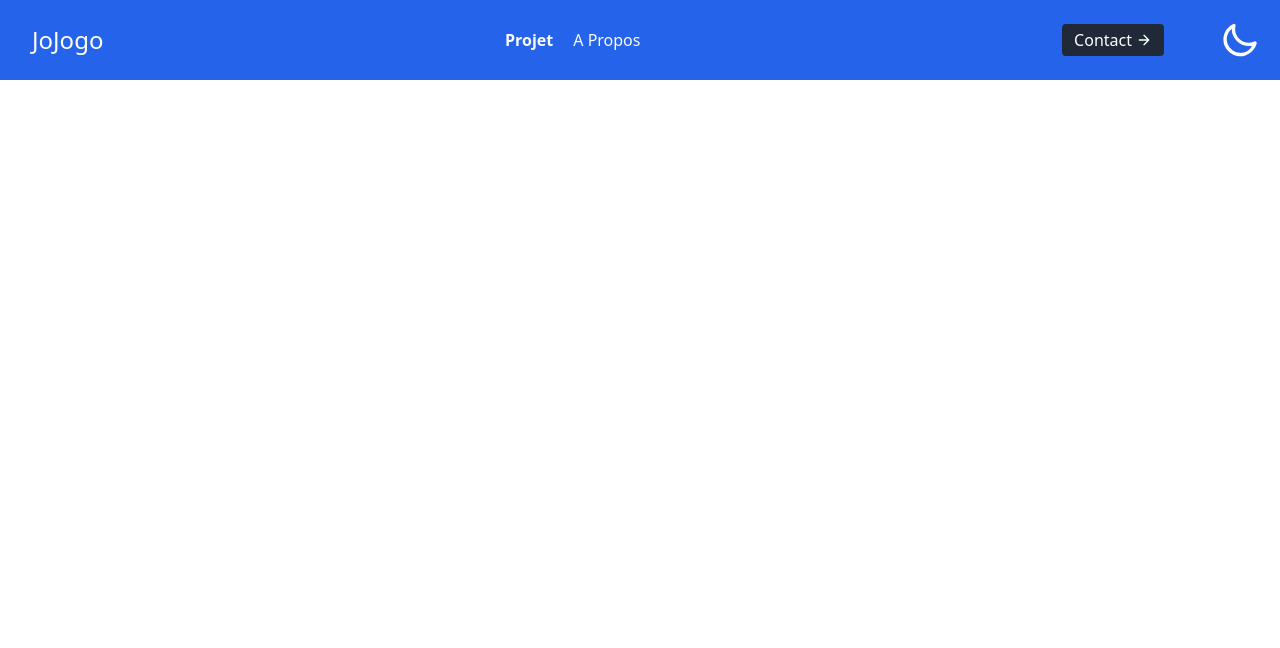
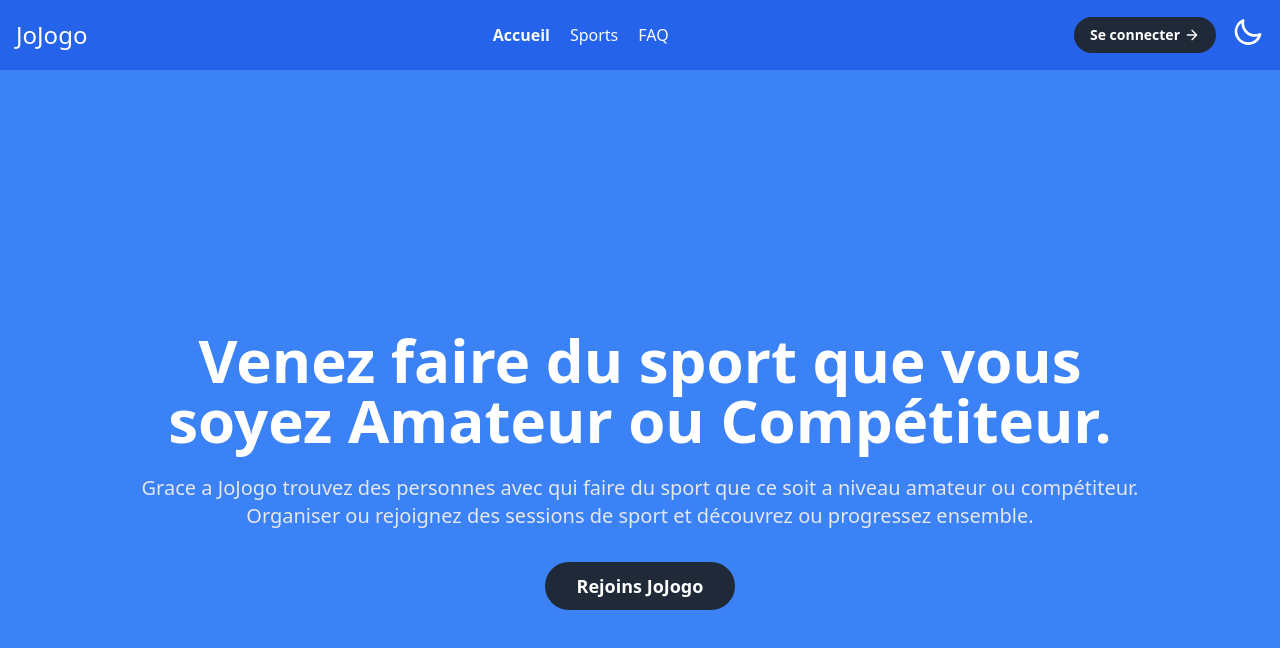
Before and after one commit to YacineBoukliff/ProjetJoJogo, a website: page ProjetJojogo/index.html in a window 1280 px wide. Drawn offline with nearby package versions, Linux system fonts and the light colour scheme.

Commit message:
Ajout du bouton connecter dans la navbar

```diff
--- a/ProjetJojogo/index.html
+++ b/ProjetJojogo/index.html
@@ -1,9 +1,9 @@
 <!DOCTYPE html>
-<html lang="fr" data-theme="light" >
+<html lang="fr" data-theme="light">
 <head>
   <meta charset="UTF-8" />
   <meta name="viewport" content="width=device-width, initial-scale=1.0" />
-  <title>Portfolio</title>
+  <title>JoJogo</title>
   <link href="https://cdn.jsdelivr.net/npm/daisyui@3.1.0/dist/full.css" rel="stylesheet" type="text/css" />
   <link href="https://unpkg.com/aos@2.3.1/dist/aos.css" rel="stylesheet">
   <script src="https://cdn.tailwindcss.com"></script>
@@ -12,47 +12,63 @@
 </head>
 <body>
 
+  <!-- NAVBAR -->
   <header class="text-gray-400 bg-blue-600 dark:bg-black dark:border-b sticky top-0 left-0 right-0 w-full z-50">
-    <div class="max-w-screen-xl mx-auto flex flex-wrap p-5 flex-col md:flex-row items-center">
-      <a href="index.html" class="flex title-font font-medium items-center text-white mb-4 md:mb-0">
-        <span class="ml-3 text-2xl">JoJogo</span>
+    <div class="max-w-screen-xl mx-auto p-4 flex items-center justify-between">
+      <a href="index.html" class="flex-shrink-0 flex items-center text-white">
+        <span class="text-2xl font-medium">JoJogo</span>
       </a>
-      <nav class="md:ml-auto md:mr-auto flex flex-wrap items-center text-base justify-center">
-        <a class="mr-5 text-slate-50 font-semibold hover:text-black dark:hover:text-sky-500 hover:cursor-pointer hidden md:inline-block">Projet</a>
-        <a class="mr-5 text-slate-50 font-medium hover:text-black dark:hover:text-sky-500 hover:cursor-pointer hidden md:inline-block">A Propos</a>
+
+      <nav class="hidden md:flex items-center space-x-5">
+        <a class="text-slate-50 font-semibold hover:text-black dark:hover:text-sky-500 hover:cursor-pointer">Accueil</a>
+        <a class="text-slate-50 font-medium hover:text-black dark:hover:text-sky-500 hover:cursor-pointer">Sports</a>
+        <a class="text-slate-50 font-medium hover:text-black dark:hover:text-sky-500 hover:cursor-pointer">FAQ</a>
       </nav>
-      <button class="items-center bg-gray-800 border-0 py-1 px-3 focus:outline-none hover:bg-gray-700 rounded text-base mt-4 md:mt-0 hidden md:inline-flex">
-        <a href="contact.html" class="text-white flex items-center">
-          Contact
+
+      <div class="flex items-center space-x-4">
+        <button class="bg-gray-800 hover:bg-gray-700 text-white font-bold py-2 px-4 rounded-full text-sm transition duration-300 ease-in-out transform hover:scale-105">
+          <a href="contact.html" class="flex items-center">
+            Se connecter
             <svg fill="none" stroke="currentColor" stroke-linecap="round" stroke-linejoin="round" stroke-width="2" class="w-4 h-4 ml-1" viewBox="0 0 24 24">
               <path d="M5 12h14M12 5l7 7-7 7"></path>
             </svg>
           </a>
         </button>
-      <div class="flex justify-end ml-4 md:ml-14 boutonDarkMode">
+
+        <div class="boutonDarkMode">
           <label class="swap swap-rotate">
             <input type="checkbox" class="theme-controller" value="dark" />
-          <svg class="swap-on fill-current w-10 h-10 text-yellow-400" xmlns="http://www.w3.org/2000/svg" viewBox="0 0 24 24">
+            <svg class="swap-on fill-current w-8 h-8 text-yellow-400" xmlns="http://www.w3.org/2000/svg" viewBox="0 0 24 24">
               <path d="M5.64,17l-.71.71a1,1,0,0,0,0,1.41,1,1,0,0,0,1.41,0l.71-.71A1,1,0,0,0,5.64,17ZM5,12a1,1,0,0,0-1-1H3a1,1,0,0,0,0,2H4A1,1,0,0,0,5,12Zm7-7a1,1,0,0,0,1-1V3a1,1,0,0,0-2,0V4A1,1,0,0,0,12,5ZM5.64,7.05a1,1,0,0,0,.7.29,1,1,0,0,0,.71-.29,1,1,0,0,0,0-1.41l-.71-.71A1,1,0,0,0,4.93,6.34Zm12,.29a1,1,0,0,0,.7-.29l.71-.71a1,1,0,1,0-1.41-1.41L17,5.64a1,1,0,0,0,0,1.41A1,1,0,0,0,17.66,7.34ZM21,11H20a1,1,0,0,0,0,2h1a1,1,0,0,0,0-2Zm-9,8a1,1,0,0,0-1,1v1a1,1,0,0,0,2,0V20A1,1,0,0,0,12,19ZM18.36,17A1,1,0,0,0,17,18.36l.71.71a1,1,0,0,0,1.41,0,1,1,0,0,0,0-1.41ZM12,6.5A5.5,5.5,0,1,0,17.5,12,5.51,5.51,0,0,0,12,6.5Zm0,9A3.5,3.5,0,1,1,15.5,12,3.5,3.5,0,0,1,12,15.5Z"/>
             </svg>
-          <svg class="swap-off fill-current w-10 h-10 text-white" xmlns="http://www.w3.org/2000/svg" viewBox="0 0 24 24">
+            <svg class="swap-off fill-current w-8 h-8 text-white" xmlns="http://www.w3.org/2000/svg" viewBox="0 0 24 24">
               <path d="M21.64,13a1,1,0,0,0-1.05-.14,8.05,8.05,0,0,1-3.37.73A8.15,8.15,0,0,1,9.08,5.49a8.59,8.59,0,0,1,.25-2A1,1,0,0,0,8,2.36,10.14,10.14,0,1,0,22,14.05,1,1,0,0,0,21.64,13Zm-9.5,6.69A8.14,8.14,0,0,1,7.08,5.22v.27A10.15,10.15,0,0,0,17.22,15.63a9.79,9.79,0,0,0,2.1-.22A8.11,8.11,0,0,1,12.14,19.73Z"/>
             </svg>
           </label>
         </div>
       </div>
+    </div>
   </header>
 
-  <!-- <div class="h-screen bg-gray-500 dark:bg-black">
-    <p class="text-red-700 text-3xl text-center">Test</p>
-  </div> -->
+  <!-- Section d'accueil -->
+  <div class="accueil min-h-screen bg-blue-500 dark:bg-black flex flex-col justify-center items-center p-4">
+    <div class="max-w-5xl mx-auto text-center">
+      <h1 class="text-white dark:text-white text-3xl sm:text-4xl md:text-5xl lg:text-6xl font-bold mb-6 leading-tight">
+        Venez faire du sport que vous soyez Amateur ou Compétiteur.
+      </h1>
 
+      <p class="text-gray-200 dark:text-gray-300 text-base sm:text-lg md:text-xl mb-8">
+        Grace a JoJogo trouvez des personnes avec qui faire du sport que ce soit a niveau amateur ou compétiteur. <br>
+        Organiser ou rejoignez des sessions de sport et découvrez ou progressez ensemble.
+      </p>
 
-
-
-
-
-
+      <div class="flex justify-center">
+        <button class="bg-gray-800 hover:bg-gray-700 text-white font-bold py-2.5 px-8 rounded-full text-lg transition duration-300 ease-in-out transform hover:scale-105 w-auto mx-auto">
+          Rejoins JoJogo
+        </button>
+      </div>
+    </div>
+  </div>
 
 </body>
 </html>
--- a/ProjetJojogo/script.js
+++ b/ProjetJojogo/script.js
@@ -4,6 +4,7 @@ tailwind.config = {
       extend: {
         backgroundColor: {
           dark: "black",
+
         },
 
       },
--- a/ProjetJojogo/tailwind.config.js
+++ b/ProjetJojogo/tailwind.config.js
@@ -1,18 +1,20 @@
 /** @type {import('tailwindcss').Config} */
-
 module.exports = {
   content: [
     './**/*.html',
   ],
   theme: {
-    extend: {},
+    extend: {
+      backgroundImage: {
+        radialgradient: 'radial-gradient(circle at 50% 92%, rgba(15, 20, 218, 1), rgba(193, 185, 186, 1))',
+      },
+    },
   },
   plugins: [
     require('daisyui'),
-
   ],
   daisyui: {
-    themes: [ "dark","light",]
+    themes: [ "dark", "light" ],
   },
- darkMode: 'class',
+  darkMode: 'class',
 }
```
Lines whose indentation alone changed are shown as unchanged.
